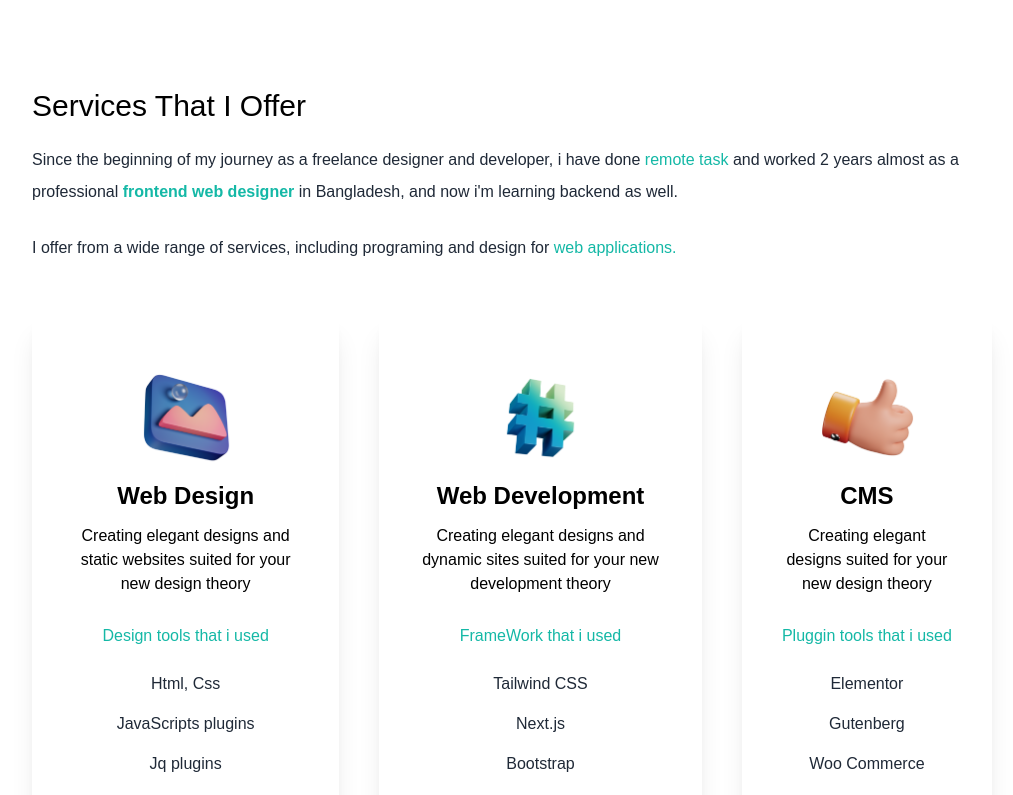
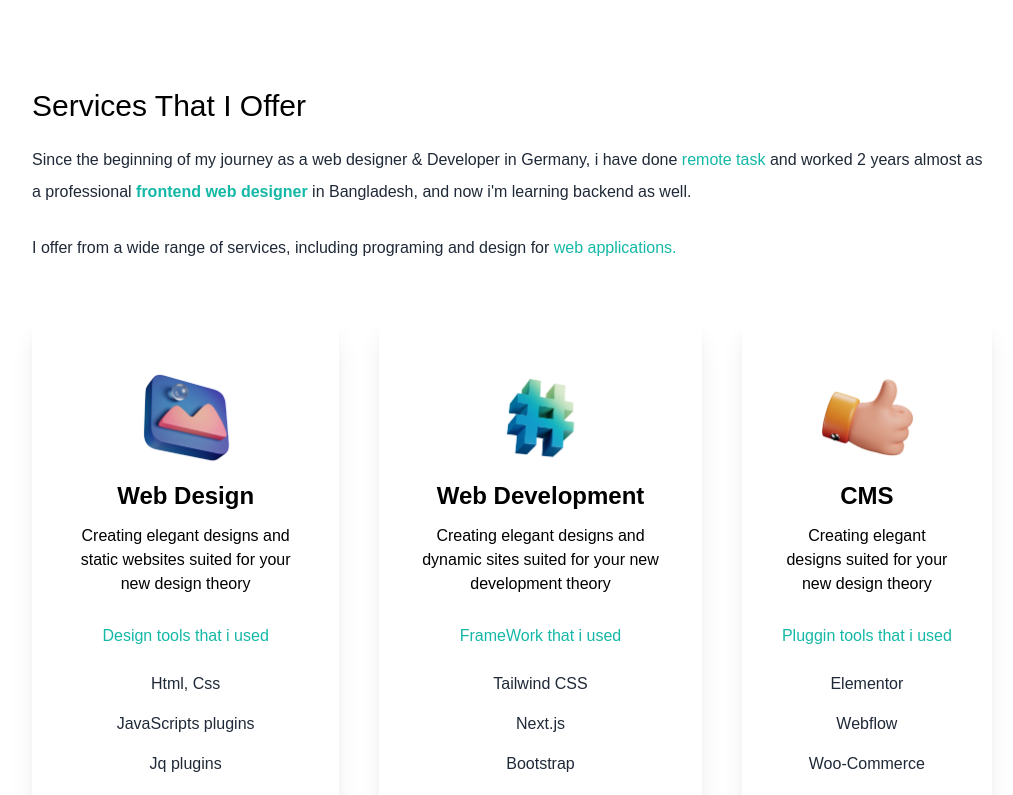
Before and after one commit to mkhaque1/Next.js-portfolio, a Next.js app: page / in a window 1280 px wide. Shown: the part 760-1555 px from the top of the page, without its empty margins (128-1141 px from the left). Built offline with nearby package versions, Linux system fonts and the light colour scheme.

Commit message:
new update

```diff
--- a/pages/index.js
+++ b/pages/index.js
@@ -34,7 +34,7 @@ export default function Home() {
               <BsFillMoonStarsFill onClick={() => setDarkMode(!darkMode)} className=' text-2xl cursor-pointer dark:text-white dark:hover:duration-300 ' />
             </li>
             <li>
-             <a href="cv.pdf" download className=' flex hover:text-black duration-300 bg-gradient-to-r from-cyan-500 to-blue-500 text-white px-4 py-2 rounded-md ml-8'><svg className=' h-6 w-6 mt-1 animate-bounce'><AiFillDownCircle /></svg>Resume</a>
+             <a href="CV-2024_New.pdf" download className=' flex hover:text-black duration-300 bg-gradient-to-r from-cyan-500 to-blue-500 text-white px-4 py-2 rounded-md ml-8'><svg className=' h-6 w-6 mt-1 animate-bounce'><AiFillDownCircle /></svg>Resume</a>
             </li>
           </ul>
           </nav>
@@ -61,7 +61,7 @@ export default function Home() {
             services that i offer
           </h3>
           <p className=' text-md py-3 leading-8 text-gray-800 dark:text-white '>
-            Since the beginning of my journey as a freelance designer and developer, i have done <span className='text-teal-500'>remote task </span>and worked 2 years almost as a professional <span className=' text-teal-500 font-bold'>frontend web designer</span> in Bangladesh, and now i'm learning backend as well.
+            Since the beginning of my journey as a web designer & Developer in Germany, i have done <span className='text-teal-500'>remote task </span>and worked 2 years almost as a professional <span className=' text-teal-500 font-bold'>frontend web designer</span> in Bangladesh, and now i'm learning backend as well.
           </p>
           <p className=' text-md py-3 leading-8 text-gray-800 dark:text-white '>
             I offer from a wide range of services, including programing and design for <span className=' text-teal-500'>web applications.</span>
@@ -92,8 +92,9 @@ export default function Home() {
               <p className='py-3'>Creating elegant designs suited for your new design theory</p>
               <h4 className='py-4 text-teal-500'>Pluggin tools that i used</h4>
               <p className='text-gray-800 py-2'>Elementor</p>
-              <p className='text-gray-800 py-2'>Gutenberg</p>
-              <p className='text-gray-800 py-2'>Woo Commerce</p>
+              <p className='text-gray-800 py-2'>Webflow</p>
+              <p className='text-gray-800 py-2'>Woo-Commerce</p>
+              <p className='text-gray-800 py-2'>Shopify</p>
             </div>
           </div>
         </section>
```
Also changed, not shown: 2 other files (tests, documents, lock files or other folders).
